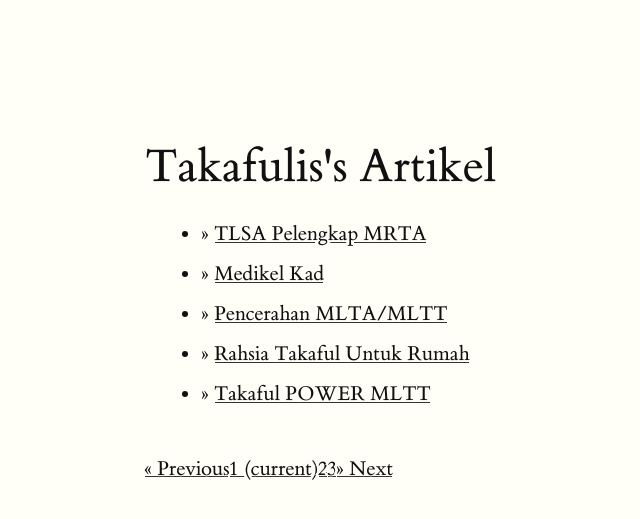
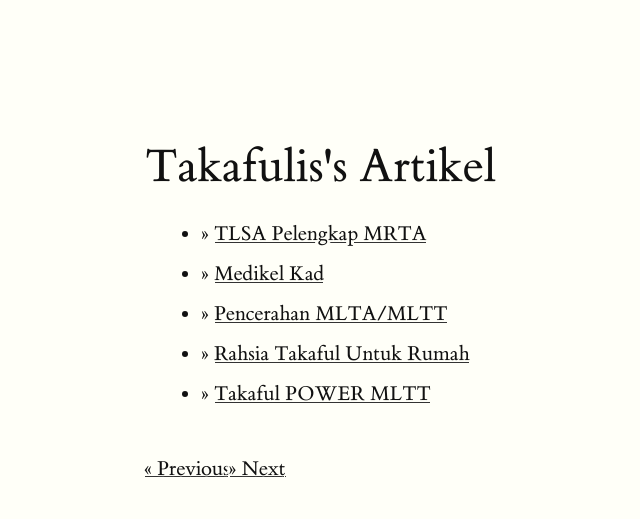
Before and after one commit to takafulis/takafulis.github.io, a Jekyll site: the page built from artikel/index.html, in a window 1280 px wide. Shown: the top 519 px of the page, without its empty margins (15-655 px from the left). Built offline with Jekyll 4.4.1, drawn with Linux system fonts in a browser that asks for light colours; the list of posts is cut into pages by our own code.

Commit message:
Update index.html

```diff
--- a/artikel/index.html
+++ b/artikel/index.html
@@ -22,15 +22,6 @@ layout: default5
           <span class="sr-only">Previous</span>
         </a>
       </li>
-      {% for page in (1..paginator.total_pages) %}
-        {% if page == paginator.page %}
-          <li class="page-item active"><a class="page-link" href="#">{{ page }} <span class="sr-only">(current)</span></a></li>
-        {% elsif page == 1 %}
-          <li class="page-item"><a class="page-link" href="/artikel/">1</a></li>
-        {% else %}
-          <li class="page-item"><a class="page-link" href="{{ paginator.paginate_path | replace: ':num', page }}">{{ page }}</a></li>
-        {% endif %}
-      {% endfor %}
       <li class="page-item{% unless paginator.next_page %} disabled{% endunless %}">
         <a class="page-link" href="{% if paginator.next_page %}{{ paginator.next_page_path }}{% else %}#{% endif %}" aria-label="Next">
           <span aria-hidden="true">&raquo;</span>
```
